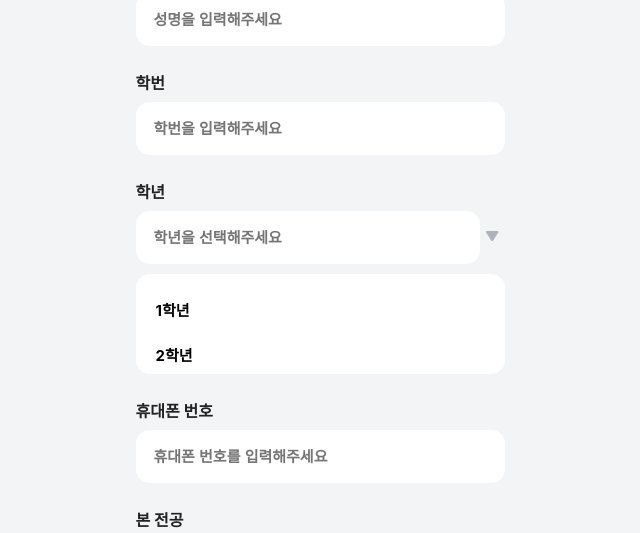
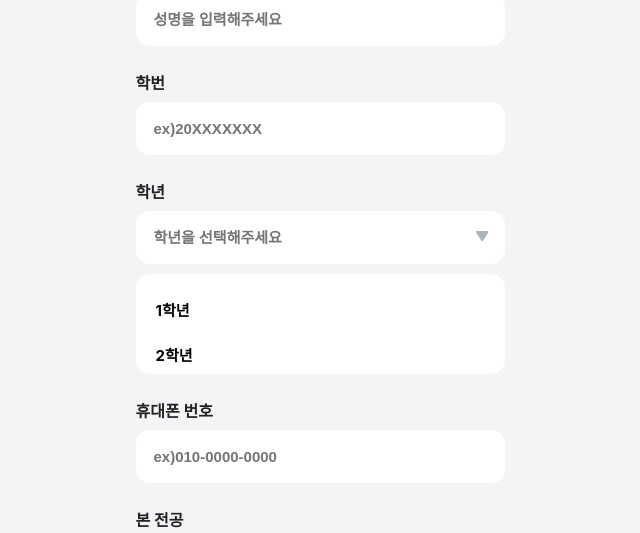
Before and after one commit to LIKELION-HUFS-13th-MANAGEMENT/Recruitment-Frontend, a React (Create React App) app: page /signup in a window 1280 px wide. Both pictures are taken after a click on the button 812 px from the left and 938 px from the top of the page. Shown: the part 701-1234 px from the top of the page, without its empty margins (320-960 px from the left). Built offline with nearby package versions, Linux system fonts and the light colour scheme.

Commit message:
Fix:회원가입 UI 수정, 회원가입 및 로그아웃 성공시 알림창 추가

```diff
--- a/src/logic/hooks/useLogout.js
+++ b/src/logic/hooks/useLogout.js
@@ -16,7 +16,7 @@ export const useLogout = () => {
       console.log(response);
       localStorage.removeItem('access_token');
       window.dispatchEvent(new Event('storage'));
-
+      alert("로그아웃을 성공하였습니다")
       setIsLogout(true);
     } catch (error) {
       console.log(error);
--- a/src/logic/hooks/useSignup.js
+++ b/src/logic/hooks/useSignup.js
@@ -19,6 +19,7 @@ export const useSignup = () => {
           major_2: doubleMajor
         })
         console.log(response.data)
+        alert("회원가입을 성공하였습니다")
         navigate('/');
 
       } catch (error) {
--- a/src/ui/components/SignupDropDown.js
+++ b/src/ui/components/SignupDropDown.js
@@ -37,7 +37,6 @@ export default SignupDropDown
 
 
 const DropDownBody = styled.div`
-  width:369px;
   background-color:#fff;
   height:100px;
   border-radius:14px;
@@ -45,9 +44,13 @@ const DropDownBody = styled.div`
   padding:10px 20px;
   box-sizing:border-box;
 
-  @media(max-width:369px){
-    width:90vw;
+  width: 100%;  // 부모 크기에 맞게 설정
+  max-width: 369px;
+
+  @media (max-width: 369px) {
+    width: 90vw;
   }
+
 `
 
 const MenuEl = styled.div`
--- a/src/ui/pages/SignupPage.js
+++ b/src/ui/pages/SignupPage.js
@@ -145,11 +145,16 @@ const SignupPage = () => {
                 <SignupInput
                   type={index === 1 || index === 2 ? 'password' : 'text'}
                   placeholder={
-                    index === 1 || index === 6
-                      ? `${el}를 입력해주세요`
+                    index === 1
+                      ? `알파벳, 숫자 포함 8글자 이상`
                       : index === 2
                       ? `비밀번호를 다시 입력해주세요`
-                      : `${el}을 입력해주세요`
+                      : index === 4
+                      ? 'ex)20XXXXXXX'
+                      : index === 6
+                      ? 'ex)010-0000-0000'
+                      :
+                      `${el}을 입력해주세요`
                   }
                   value={categoryValue[index]}
                   onChange={(e) => {
@@ -233,19 +238,22 @@ const SignupBody = styled.div`
 `
 
 const SignupInner = styled.div`
-  width: 90vw;
-  display:flex;
-  flex-direction:column;
-  justify-content:center;
-  align-items:center;
-  @media(max width:369px){
-    width:90vw;
+  width: 100%;
+  max-width: 389px;  // 최대 너비 설정
+  display: flex;
+  flex-direction: column;
+  justify-content: center;
+  align-items: center;
+  box-sizing: border-box;
+
+  @media (max-width: 369px) {
+    width: 90vw; // 화면이 작아질 때 가변적으로 조정
   }
+`;
 
-`
 
 const SignupInfoArea = styled.div`
-  width:369px;
+  width:100%;
 
   @media(max-width:369px){
     width:90vw;
@@ -288,25 +296,25 @@ const GotoLoginText = styled.div`
 `;
 
 const SignupContentsBody = styled.div`
-  display:flex;
-  justify-content:center;
-  align-items:center;
-  flex-direction:column;
-  width:369px;
+  display: flex;
+  flex-direction: column;
+  align-items: center; // 중앙 정렬 유지
+  width: 100%;
+  max-width: 369px;
 
-  @media(max-width:369px){
-    width:90vw;
+  @media (max-width: 369px) {
+    width: 90vw;
   }
-`
+`;
 
 const SignupEl = styled.div`
-  width:369px;
+  width: 100%;  // 부모 크기에 맞게 설정
+  max-width: 369px;
 
-  @media(max-width:369px){
-    width:90vw;
+  @media (max-width: 369px) {
+    width: 90vw;
   }
-
-`
+`;
 
 const SignupCategory = styled.div`
   color: #212224;
@@ -335,13 +343,13 @@ const SignupInput = styled.input`
 `
 
 const SignupCheckBoxArea = styled.div`
-  width:369px;
   display:flex;
   align-items:center;
-
   gap:5px;
-  @media(max-width:369px){
-    width:90vw;
+  width: 100%;
+  max-width: 369px;
+  @media (max-width: 369px) {
+    width: 90vw;
   }
 `
 
@@ -382,6 +390,9 @@ const DropDownIcon = styled.button`
   border: none;
   background: none;
   z-index: 9;
+  position:absolute;
+  right:10px;
+
 `;
 
 const DropDownIconImg = styled.img`
@@ -394,10 +405,14 @@ const DifferentPW = styled.div`
 `
 
 const GradeInputBody = styled.div`
-  width:369px;
+  width: 100%;  // 부모 크기에 맞게 설정
+  max-width: 369px;
+  position:relative;
   display:flex;
+  justify-content:center;
+  align-items:center;
 
-  @media(max-width){
-    width:90vw;
+  @media (max-width: 369px) {
+    width: 90vw;
   }
 `
```
